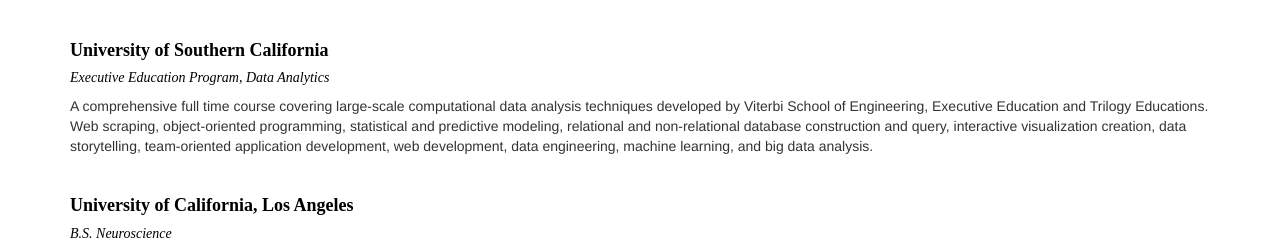
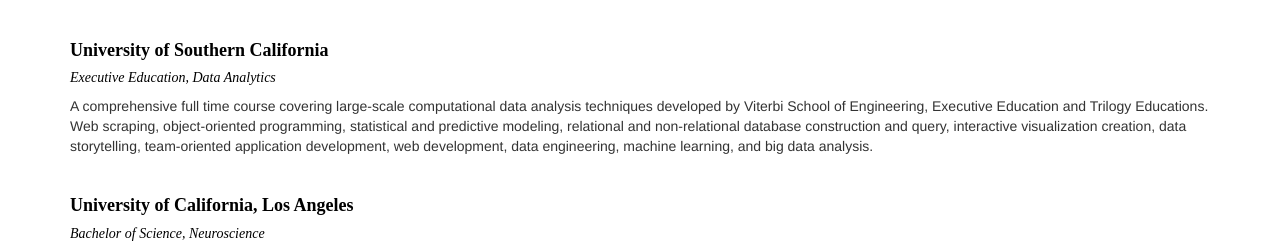
Before and after one commit to jimcel-tangonan/jimcel-tangonan.github.io, a plain HTML site: page index.html in a window 1280 px wide. Shown: the part 321-569 px from the top of the page. Drawn offline with nearby package versions, Linux system fonts and the light colour scheme.

Commit message:
subtle revisions

```diff
--- a/index.html
+++ b/index.html
@@ -96,7 +96,7 @@
 
         <br>
         <h4>University of Southern California <em></em></h4>
-        <h5><em>Executive Education Program, Data Analytics</em></h5>
+        <h5><em>Executive Education, Data Analytics</em></h5>
 
         <p>A comprehensive full time course covering large-scale computational data analysis techniques developed by
           Viterbi School of Engineering, Executive Education and Trilogy Educations. Web scraping, object-oriented
@@ -106,7 +106,7 @@
 
         <br>
         <h4>University of California, Los Angeles</h4>
-        <h5><em>B.S. Neuroscience</em></h5>
+        <h5><em>Bachelor of Science, Neuroscience</em></h5>
         <p>Studied Neuroscience with an emphasis in vision and memory. Conducted research on the molecular basis
           of infrared detection of thermoreceptors found in pit vipers as well as interpreted possible mechanisms
           for the consolidation of long term memory using the program MATLAB.</p>
```
